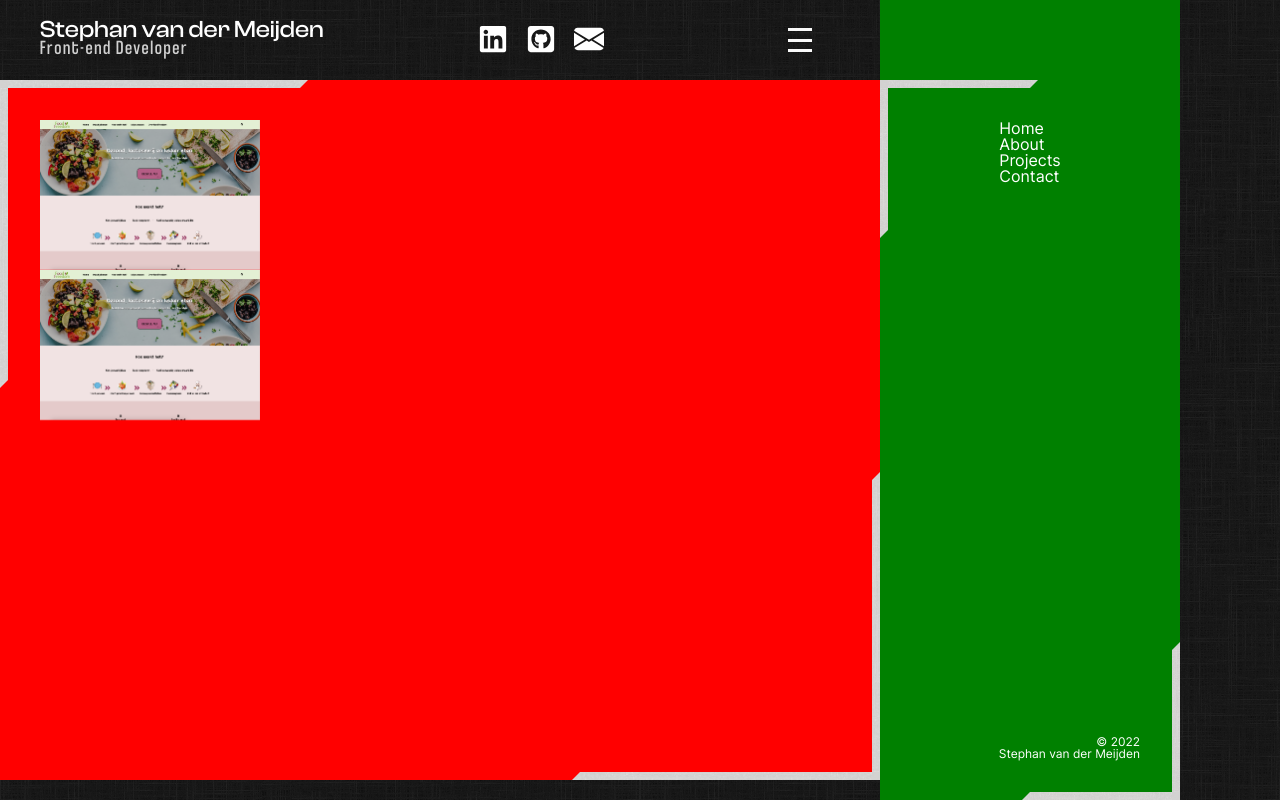
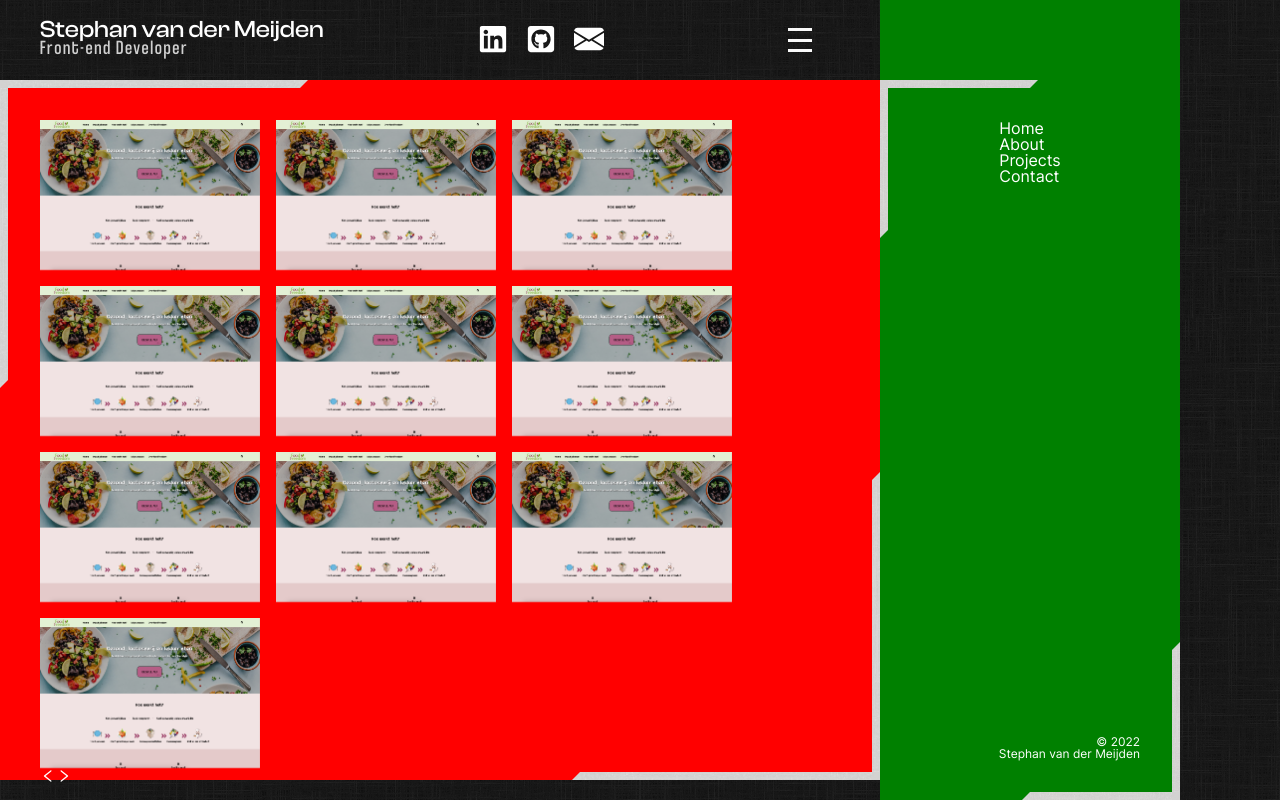
Before and after one commit to aevitas1/portfolio_v2, a React (Vite) app: page /projects in a window 1280 px wide. Built offline with nearby package versions, Linux system fonts and the light colour scheme.

Commit message:
Attempt to implement pagination to projects

```diff
--- /dev/null
+++ b/src/components/content/Pagination/pagination.tsx
@@ -0,0 +1,12 @@
+import { AiOutlineLeft, AiOutlineRight } from "react-icons/ai";
+
+const Pagination = () => {
+  return (
+    <>
+      <AiOutlineLeft />
+      <AiOutlineRight />
+    </>
+  );
+};
+
+export default Pagination;
--- a/src/components/content/contentblock/contentblock.module.scss
+++ b/src/components/content/contentblock/contentblock.module.scss
@@ -11,7 +11,8 @@
     background-color: red;
     position: relative;
     width: min(800px, 100vw);
-    min-height: calc(var.$pageContentHeight - var.$defaultHeight);
+    height: calc(var.$pageContentHeight - var.$defaultHeight);
+
     padding: var.$defaultPadding;
     &::before,
     &::after {
--- /dev/null
+++ b/src/components/content/pages/Projects/page.tsx
@@ -0,0 +1,9 @@
+interface PageInterface {
+  children: React.ReactNode;
+}
+
+const Page = ({ children }: PageInterface) => {
+  return <>{children}</>;
+};
+
+export default Page;
--- a/src/components/content/pages/about.tsx
+++ b/src/components/content/pages/about.tsx
@@ -1,3 +1,4 @@
+import styles from "./pages.modules.scss";
 const About = () => {
   return (
     <>
--- a/src/components/content/pages/contact.tsx
+++ b/src/components/content/pages/contact.tsx
@@ -1,3 +1,4 @@
+import styles from "./pages.modules.scss";
 const Contact = () => {
   return (
     <>
--- a/src/components/content/pages/home.tsx
+++ b/src/components/content/pages/home.tsx
@@ -1,3 +1,4 @@
+import styles from "./pages.modules.scss";
 const Home = () => {
   return (
     <>
--- /dev/null
+++ b/src/components/content/pages/pages.module.scss
@@ -0,0 +1,12 @@
+// <--------- Projects --------->
+.page_wrapper {
+  display: flex;
+  flex-flow: column;
+  justify-content: space-between;
+  height: 100%;
+  .projects {
+    display: flex;
+    flex-wrap: wrap;
+    gap: 1rem;
+  }
+}
--- a/src/components/content/pages/projects.tsx
+++ b/src/components/content/pages/projects.tsx
@@ -1,9 +1,19 @@
+import { useContext } from "react";
+import { AppContext } from "../../../context/AppContext";
+import Page from "./Projects/page";
+import Pagination from "../Pagination/pagination";
 import Card from "../card/Card";
 import foodfreedom from "../../../assets/projects/foodfreedom.png";
+import styles from "./pages.module.scss";
 
 const Projects = () => {
+  const { pagination, setPagination } = useContext(AppContext);
+
   return (
     <>
+      <div className={styles.page_wrapper}>
+        <div className={styles.projects}>
+          <Page>
             <Card
               image={foodfreedom}
               projectName="Foodfreedom"
@@ -33,6 +43,128 @@ const Projects = () => {
               codeLink="www.google.nl"
               projectLink="www.google.com"
             />
+          </Page>
+          <Page>
+            <Card
+              image={foodfreedom}
+              projectName="Foodfreedom"
+              description="First website bla di bla di lorem ipsum dolor"
+              usedBootstrap={true}
+              usedTypescript={true}
+              usedSass={true}
+              usedJavascript={true}
+              usedReact={true}
+              usedCss={true}
+              usedHtml={false}
+              codeLink="www.google.nl"
+              projectLink="www.google.com"
+            />
+            <Card
+              image={foodfreedom}
+              projectName="Foodfreedom"
+              description="First website bla di bla di lorem ipsum dolor"
+              usedBootstrap={true}
+              usedTypescript={true}
+              usedSass={true}
+              usedJavascript={true}
+              usedReact={true}
+              usedCss={true}
+              usedHtml={false}
+              codeLink="www.google.nl"
+              projectLink="www.google.com"
+            />
+            <Card
+              image={foodfreedom}
+              projectName="Foodfreedom"
+              description="First website bla di bla di lorem ipsum dolor"
+              usedBootstrap={true}
+              usedTypescript={true}
+              usedSass={true}
+              usedJavascript={true}
+              usedReact={true}
+              usedCss={true}
+              usedHtml={false}
+              codeLink="www.google.nl"
+              projectLink="www.google.com"
+            />
+            <Card
+              image={foodfreedom}
+              projectName="Foodfreedom"
+              description="First website bla di bla di lorem ipsum dolor"
+              usedBootstrap={true}
+              usedTypescript={true}
+              usedSass={true}
+              usedJavascript={true}
+              usedReact={true}
+              usedCss={true}
+              usedHtml={false}
+              codeLink="www.google.nl"
+              projectLink="www.google.com"
+            />
+            <Card
+              image={foodfreedom}
+              projectName="Foodfreedom"
+              description="First website bla di bla di lorem ipsum dolor"
+              usedBootstrap={true}
+              usedTypescript={true}
+              usedSass={true}
+              usedJavascript={true}
+              usedReact={true}
+              usedCss={true}
+              usedHtml={false}
+              codeLink="www.google.nl"
+              projectLink="www.google.com"
+            />
+            <Card
+              image={foodfreedom}
+              projectName="Foodfreedom"
+              description="First website bla di bla di lorem ipsum dolor"
+              usedBootstrap={true}
+              usedTypescript={true}
+              usedSass={true}
+              usedJavascript={true}
+              usedReact={true}
+              usedCss={true}
+              usedHtml={false}
+              codeLink="www.google.nl"
+              projectLink="www.google.com"
+            />
+            <Card
+              image={foodfreedom}
+              projectName="Foodfreedom"
+              description="First website bla di bla di lorem ipsum dolor"
+              usedBootstrap={true}
+              usedTypescript={true}
+              usedSass={true}
+              usedJavascript={true}
+              usedReact={true}
+              usedCss={true}
+              usedHtml={false}
+              codeLink="www.google.nl"
+              projectLink="www.google.com"
+            />
+          </Page>
+          <Page>
+            <Card
+              image={foodfreedom}
+              projectName="Foodfreedom"
+              description="First website bla di bla di lorem ipsum dolor"
+              usedBootstrap={true}
+              usedTypescript={true}
+              usedSass={true}
+              usedJavascript={true}
+              usedReact={true}
+              usedCss={true}
+              usedHtml={false}
+              codeLink="www.google.nl"
+              projectLink="www.google.com"
+            />
+          </Page>
+        </div>
+        <div>
+          <Pagination />
+        </div>
+      </div>
     </>
   );
 };
--- a/src/context/AppContext.tsx
+++ b/src/context/AppContext.tsx
@@ -7,16 +7,22 @@ interface AppContextInterface {
 export const AppContext = createContext({
   openMobile: false,
   setOpenMobile: (openMobile: boolean) => {},
+  pagination: 1,
+  setPagination: (pagination: number) => {},
 });
 
 export const AppProvider = ({ children }: AppContextInterface) => {
   const [openMobile, setOpenMobile] = useState(false);
+  const [pagination, setPagination] = useState(1);
+
   console.log(openMobile);
   return (
     <AppContext.Provider
       value={{
         openMobile,
         setOpenMobile,
+        pagination,
+        setPagination,
       }}
     >
       {children}
```
Lines whose indentation alone changed are shown as unchanged.
